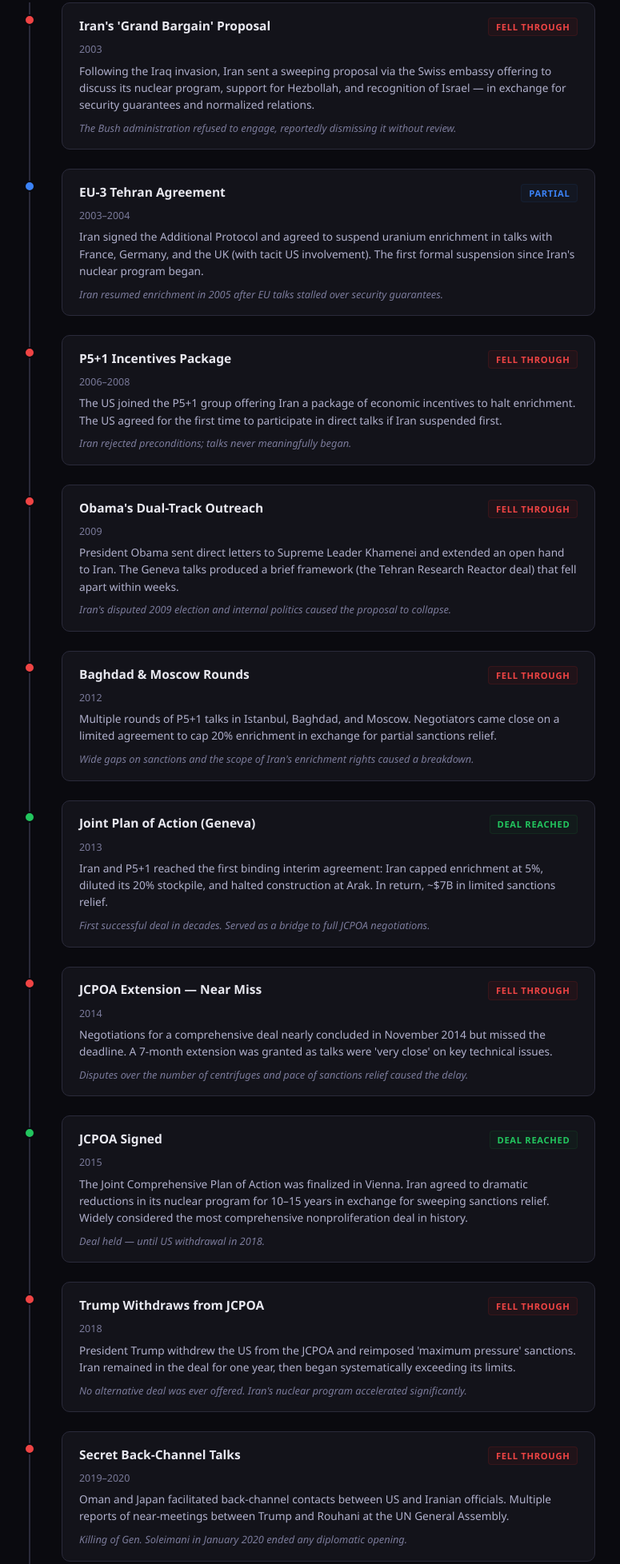
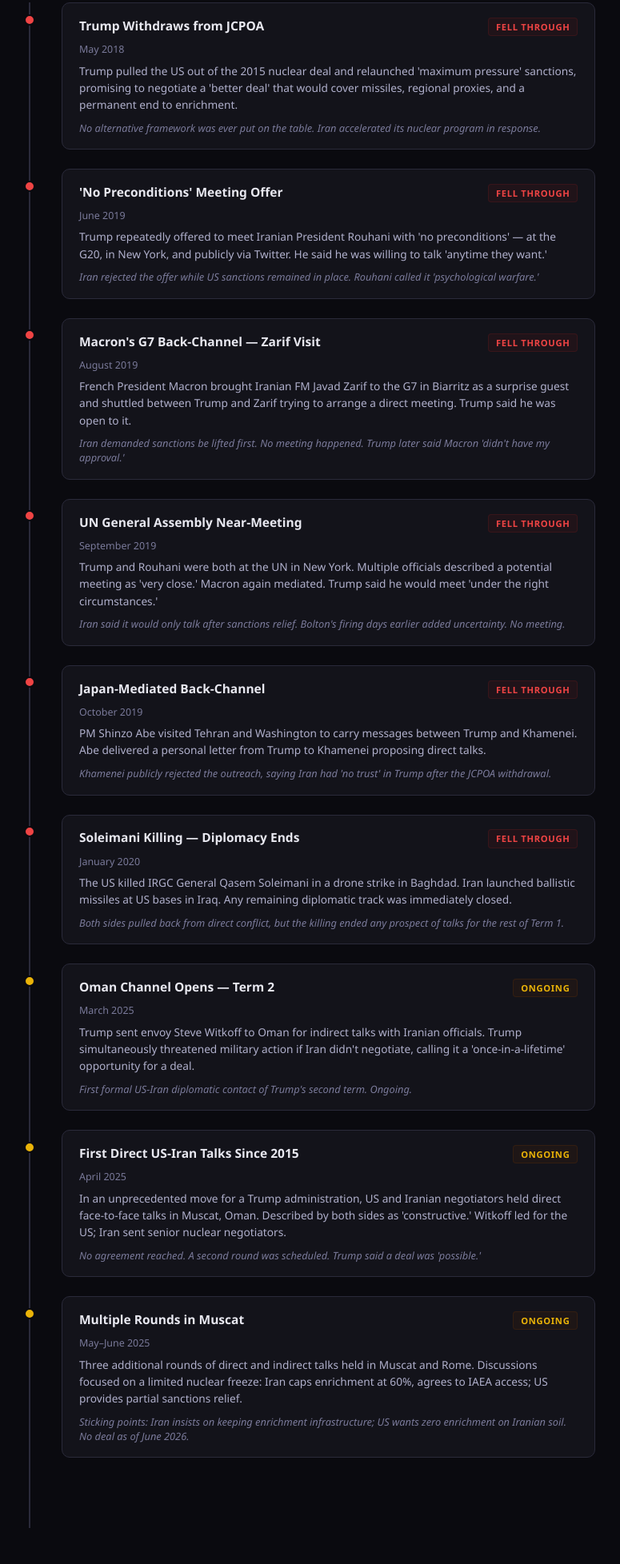
Before and after one commit to adamorad/iran-deal-counter, a plain HTML site: page index.html in a window 1280 px wide. Shown: the part 412-2368 px from the top of the page at 80% size, without its empty margins (260-1035 px from the left). After the commit the page ends 2323 px from the top, so only its background shows below. Drawn offline with Linux system fonts and the light colour scheme.

Commit message:
Refocus: Trump vs Iran deal counter

```diff
--- a/index.html
+++ b/index.html
@@ -3,7 +3,7 @@
   <head>
     <meta charset="UTF-8" />
     <meta name="viewport" content="width=device-width, initial-scale=1.0" />
-    <title>US-Iran Deal Counter</title>
+    <title>Trump vs Iran: Deal Counter</title>
     <style>
       :root {
         --bg: #0a0a0f;
@@ -285,10 +285,10 @@
   </head>
   <body>
     <header>
-      <h1>🇺🇸 vs 🇮🇷 &nbsp; Deal Counter</h1>
+      <h1>Trump vs Iran &nbsp; Deal Counter</h1>
       <p>
-        A timeline of every significant moment the United States and Iran were
-        close to a nuclear or diplomatic agreement — and what happened next.
+        Every time Trump was close to a deal with Iran — and why it didn't
+        happen. Covering both terms: 2017&ndash;2021 and 2025&ndash;present.
       </p>
     </header>
 
@@ -299,7 +299,7 @@
       </div>
       <div class="stat-card deals">
         <div class="number" id="cnt-deals">0</div>
-        <div class="label">Deals Reached</div>
+        <div class="label">Deals Signed</div>
       </div>
       <div class="stat-card failed">
         <div class="number" id="cnt-failed">0</div>
@@ -313,9 +313,7 @@
 
     <div class="filters">
       <button class="filter-btn active" data-filter="all">All</button>
-      <button class="filter-btn" data-filter="deal">Deals Reached</button>
       <button class="filter-btn" data-filter="failed">Fell Through</button>
-      <button class="filter-btn" data-filter="partial">Partial</button>
       <button class="filter-btn" data-filter="ongoing">Ongoing</button>
     </div>
 
@@ -324,95 +322,67 @@
     <script>
       const events = [
         {
-          year: "2003",
-          title: "Iran's 'Grand Bargain' Proposal",
+          year: "May 2018",
+          title: "Trump Withdraws from JCPOA",
           status: "failed",
-          desc: "Following the Iraq invasion, Iran sent a sweeping proposal via the Swiss embassy offering to discuss its nuclear program, support for Hezbollah, and recognition of Israel — in exchange for security guarantees and normalized relations.",
-          why: "The Bush administration refused to engage, reportedly dismissing it without review.",
+          desc: "Trump pulled the US out of the 2015 nuclear deal and relaunched 'maximum pressure' sanctions, promising to negotiate a 'better deal' that would cover missiles, regional proxies, and a permanent end to enrichment.",
+          why: "No alternative framework was ever put on the table. Iran accelerated its nuclear program in response.",
         },
         {
-          year: "2003–2004",
-          title: "EU-3 Tehran Agreement",
-          status: "partial",
-          desc: "Iran signed the Additional Protocol and agreed to suspend uranium enrichment in talks with France, Germany, and the UK (with tacit US involvement). The first formal suspension since Iran's nuclear program began.",
-          why: "Iran resumed enrichment in 2005 after EU talks stalled over security guarantees.",
+          year: "June 2019",
+          title: "'No Preconditions' Meeting Offer",
+          status: "failed",
+          desc: "Trump repeatedly offered to meet Iranian President Rouhani with 'no preconditions' — at the G20, in New York, and publicly via Twitter. He said he was willing to talk 'anytime they want.'",
+          why: "Iran rejected the offer while US sanctions remained in place. Rouhani called it 'psychological warfare.'",
         },
         {
-          year: "2006–2008",
-          title: "P5+1 Incentives Package",
+          year: "August 2019",
+          title: "Macron's G7 Back-Channel — Zarif Visit",
           status: "failed",
-          desc: "The US joined the P5+1 group offering Iran a package of economic incentives to halt enrichment. The US agreed for the first time to participate in direct talks if Iran suspended first.",
-          why: "Iran rejected preconditions; talks never meaningfully began.",
+          desc: "French President Macron brought Iranian FM Javad Zarif to the G7 in Biarritz as a surprise guest and shuttled between Trump and Zarif trying to arrange a direct meeting. Trump said he was open to it.",
+          why: "Iran demanded sanctions be lifted first. No meeting happened. Trump later said Macron 'didn't have my approval.'",
         },
         {
-          year: "2009",
-          title: "Obama's Dual-Track Outreach",
+          year: "September 2019",
+          title: "UN General Assembly Near-Meeting",
           status: "failed",
-          desc: "President Obama sent direct letters to Supreme Leader Khamenei and extended an open hand to Iran. The Geneva talks produced a brief framework (the Tehran Research Reactor deal) that fell apart within weeks.",
-          why: "Iran's disputed 2009 election and internal politics caused the proposal to collapse.",
+          desc: "Trump and Rouhani were both at the UN in New York. Multiple officials described a potential meeting as 'very close.' Macron again mediated. Trump said he would meet 'under the right circumstances.'",
+          why: "Iran said it would only talk after sanctions relief. Bolton's firing days earlier added uncertainty. No meeting.",
         },
         {
-          year: "2012",
-          title: "Baghdad & Moscow Rounds",
+          year: "October 2019",
+          title: "Japan-Mediated Back-Channel",
           status: "failed",
-          desc: "Multiple rounds of P5+1 talks in Istanbul, Baghdad, and Moscow. Negotiators came close on a limited agreement to cap 20% enrichment in exchange for partial sanctions relief.",
-          why: "Wide gaps on sanctions and the scope of Iran's enrichment rights caused a breakdown.",
+          desc: "PM Shinzo Abe visited Tehran and Washington to carry messages between Trump and Khamenei. Abe delivered a personal letter from Trump to Khamenei proposing direct talks.",
+          why: "Khamenei publicly rejected the outreach, saying Iran had 'no trust' in Trump after the JCPOA withdrawal.",
         },
         {
-          year: "2013",
-          title: "Joint Plan of Action (Geneva)",
-          status: "deal",
-          desc: "Iran and P5+1 reached the first binding interim agreement: Iran capped enrichment at 5%, diluted its 20% stockpile, and halted construction at Arak. In return, ~$7B in limited sanctions relief.",
-          why: "First successful deal in decades. Served as a bridge to full JCPOA negotiations.",
+          year: "January 2020",
+          title: "Soleimani Killing — Diplomacy Ends",
+          status: "failed",
+          desc: "The US killed IRGC General Qasem Soleimani in a drone strike in Baghdad. Iran launched ballistic missiles at US bases in Iraq. Any remaining diplomatic track was immediately closed.",
+          why: "Both sides pulled back from direct conflict, but the killing ended any prospect of talks for the rest of Term 1.",
         },
         {
-          year: "2014",
-          title: "JCPOA Extension — Near Miss",
-          status: "failed",
-          desc: "Negotiations for a comprehensive deal nearly concluded in November 2014 but missed the deadline. A 7-month extension was granted as talks were 'very close' on key technical issues.",
-          why: "Disputes over the number of centrifuges and pace of sanctions relief caused the delay.",
+          year: "March 2025",
+          title: "Oman Channel Opens — Term 2",
+          status: "ongoing",
+          desc: "Trump sent envoy Steve Witkoff to Oman for indirect talks with Iranian officials. Trump simultaneously threatened military action if Iran didn't negotiate, calling it a 'once-in-a-lifetime' opportunity for a deal.",
+          why: "First formal US-Iran diplomatic contact of Trump's second term. Ongoing.",
         },
         {
-          year: "2015",
-          title: "JCPOA Signed",
-          status: "deal",
-          desc: "The Joint Comprehensive Plan of Action was finalized in Vienna. Iran agreed to dramatic reductions in its nuclear program for 10–15 years in exchange for sweeping sanctions relief. Widely considered the most comprehensive nonproliferation deal in history.",
-          why: "Deal held — until US withdrawal in 2018.",
+          year: "April 2025",
+          title: "First Direct US-Iran Talks Since 2015",
+          status: "ongoing",
+          desc: "In an unprecedented move for a Trump administration, US and Iranian negotiators held direct face-to-face talks in Muscat, Oman. Described by both sides as 'constructive.' Witkoff led for the US; Iran sent senior nuclear negotiators.",
+          why: "No agreement reached. A second round was scheduled. Trump said a deal was 'possible.'",
         },
         {
-          year: "2018",
-          title: "Trump Withdraws from JCPOA",
-          status: "failed",
-          desc: "President Trump withdrew the US from the JCPOA and reimposed 'maximum pressure' sanctions. Iran remained in the deal for one year, then began systematically exceeding its limits.",
-          why: "No alternative deal was ever offered. Iran's nuclear program accelerated significantly.",
-        },
-        {
-          year: "2019–2020",
-          title: "Secret Back-Channel Talks",
-          status: "failed",
-          desc: "Oman and Japan facilitated back-channel contacts between US and Iranian officials. Multiple reports of near-meetings between Trump and Rouhani at the UN General Assembly.",
-          why: "Killing of Gen. Soleimani in January 2020 ended any diplomatic opening.",
-        },
-        {
-          year: "2021–2022",
-          title: "Vienna JCPOA Restoration Talks",
-          status: "failed",
-          desc: "Biden administration entered indirect talks in Vienna to restore the JCPOA. Eight rounds of talks over 16 months. A final EU-drafted text was on the table in August 2022 with most issues resolved.",
-          why: "Iran demanded the IAEA close its probe into undeclared sites — a condition the US could not accept. Talks collapsed.",
-        },
-        {
-          year: "2023",
-          title: "Prisoner Swap & Funds Release",
-          status: "partial",
-          desc: "The US and Iran reached a limited deal: 5 Americans held in Iran were released in exchange for 5 Iranians held in the US, and $6B in frozen Iranian oil funds were released from South Korean accounts.",
-          why: "Not a nuclear deal — but the first major bilateral agreement since 2018 and a rare sign of functional diplomacy.",
-        },
-        {
-          year: "2025",
-          title: "Trump-Era Oman Channel",
+          year: "May–June 2025",
           status: "ongoing",
-          desc: "The Trump administration initiated indirect talks via Omani intermediaries, with reported direct US-Iranian contact. Multiple rounds held in Muscat through early 2026, focused on a limited nuclear freeze deal.",
-          why: "Status: active negotiations. No agreement yet, but described by both sides as 'serious.'",
+          title: "Multiple Rounds in Muscat",
+          desc: "Three additional rounds of direct and indirect talks held in Muscat and Rome. Discussions focused on a limited nuclear freeze: Iran caps enrichment at 60%, agrees to IAEA access; US provides partial sanctions relief.",
+          why: "Sticking points: Iran insists on keeping enrichment infrastructure; US wants zero enrichment on Iranian soil. No deal as of June 2026.",
         },
       ];
 
```
